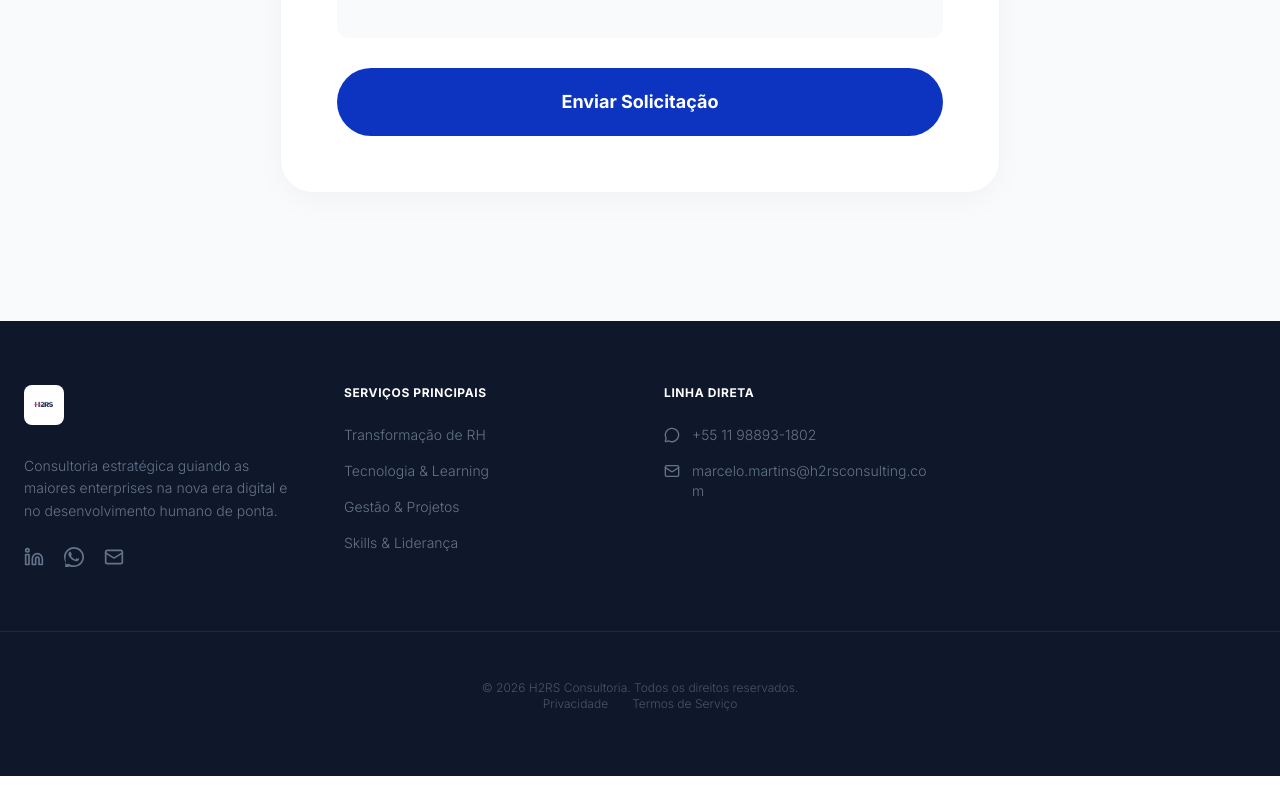
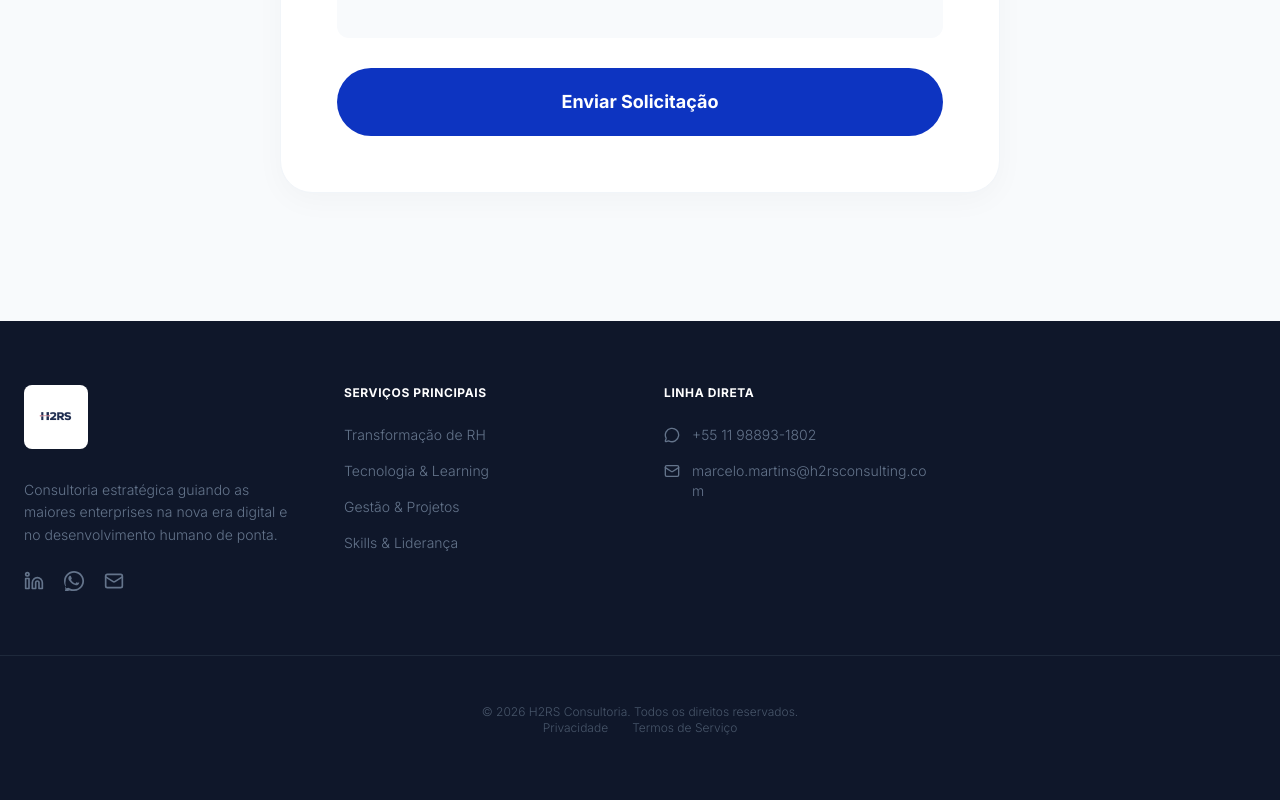
Before and after one commit to jmdelvechio/H2RS-, a React (Vite) app: page / in a window 1280 px wide. Shown: the part 6018-6818 px from the top of the page. Before the commit the page ends 6794 px from the top, so only its background shows below. Built offline with nearby package versions, Linux system fonts and the light colour scheme.

Commit message:
feat: increase logo size in nav and footer, add favicon

```diff
--- a/index.html
+++ b/index.html
@@ -2,7 +2,7 @@
 <html lang="en">
   <head>
     <meta charset="UTF-8" />
-    <link rel="icon" type="image/svg+xml" href="/vite.svg" />
+    <link rel="icon" type="image/png" href="/h2rs_favicon.png" />
     <meta name="viewport" content="width=device-width, initial-scale=1.0" />
     <title>H2RS Consultoria</title>
     <link rel="preconnect" href="https://fonts.googleapis.com">
--- a/src/App.jsx
+++ b/src/App.jsx
@@ -285,7 +285,7 @@ const App = () => {
 
           {/* Logo on Left for Mobile, Hidden on Desktop */}
           <a href="#" className="flex md:hidden items-center z-10 w-24" title="Início">
-            <img src="/logo-h2rs.png" alt="H2RS Logo" className="h-10 w-auto object-contain" />
+            <img src="/logo-h2rs.png" alt="H2RS Logo" className="h-14 w-auto object-contain" />
           </a>
 
           {/* Left spacer for Desktop symmetry relative to Logo */}
@@ -312,7 +312,7 @@ const App = () => {
 
           {/* Separated Logo on Right (Google Layout) */}
           <a href="#" className="hidden md:flex items-center justify-end z-10 hover:opacity-80 transition-opacity w-32" title="Início">
-            <img src="/logo-h2rs.png" alt="H2RS Logo" className="h-10 lg:h-12 w-auto object-contain" />
+            <img src="/logo-h2rs.png" alt="H2RS Logo" className="h-14 lg:h-16 w-auto object-contain" />
           </a>
 
           {/* Mobile Menu Button - Right */}
@@ -559,7 +559,7 @@ const App = () => {
         <div className="max-w-7xl mx-auto px-6 grid md:grid-cols-4 gap-8 md:gap-12 mb-12 border-b border-slate-800 pb-12 md:pb-16">
           <div className="col-span-1 md:col-span-2">
             <a href="#" className="inline-block hover:opacity-90 transition-opacity">
-              <img src="/logo-h2rs.png" alt="H2RS Logo" className="h-10 w-auto object-contain mb-6 bg-white rounded-lg p-2" />
+              <img src="/logo-h2rs.png" alt="H2RS Logo" className="h-16 w-auto object-contain mb-6 bg-white rounded-lg p-3" />
             </a>
             <p className="text-sm max-w-sm mb-6 leading-relaxed font-light text-slate-500">
               {t.footer.desc}
```
